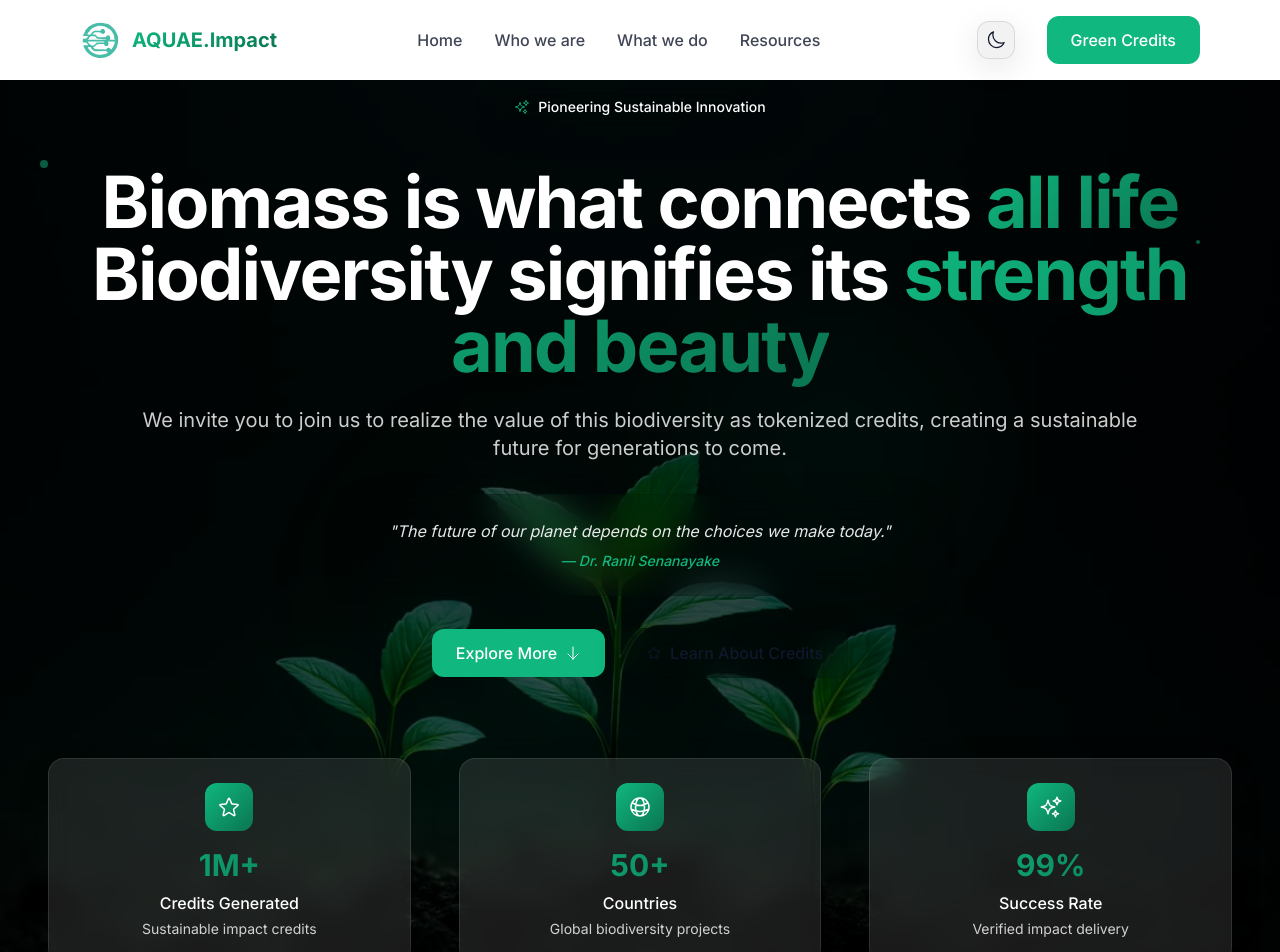
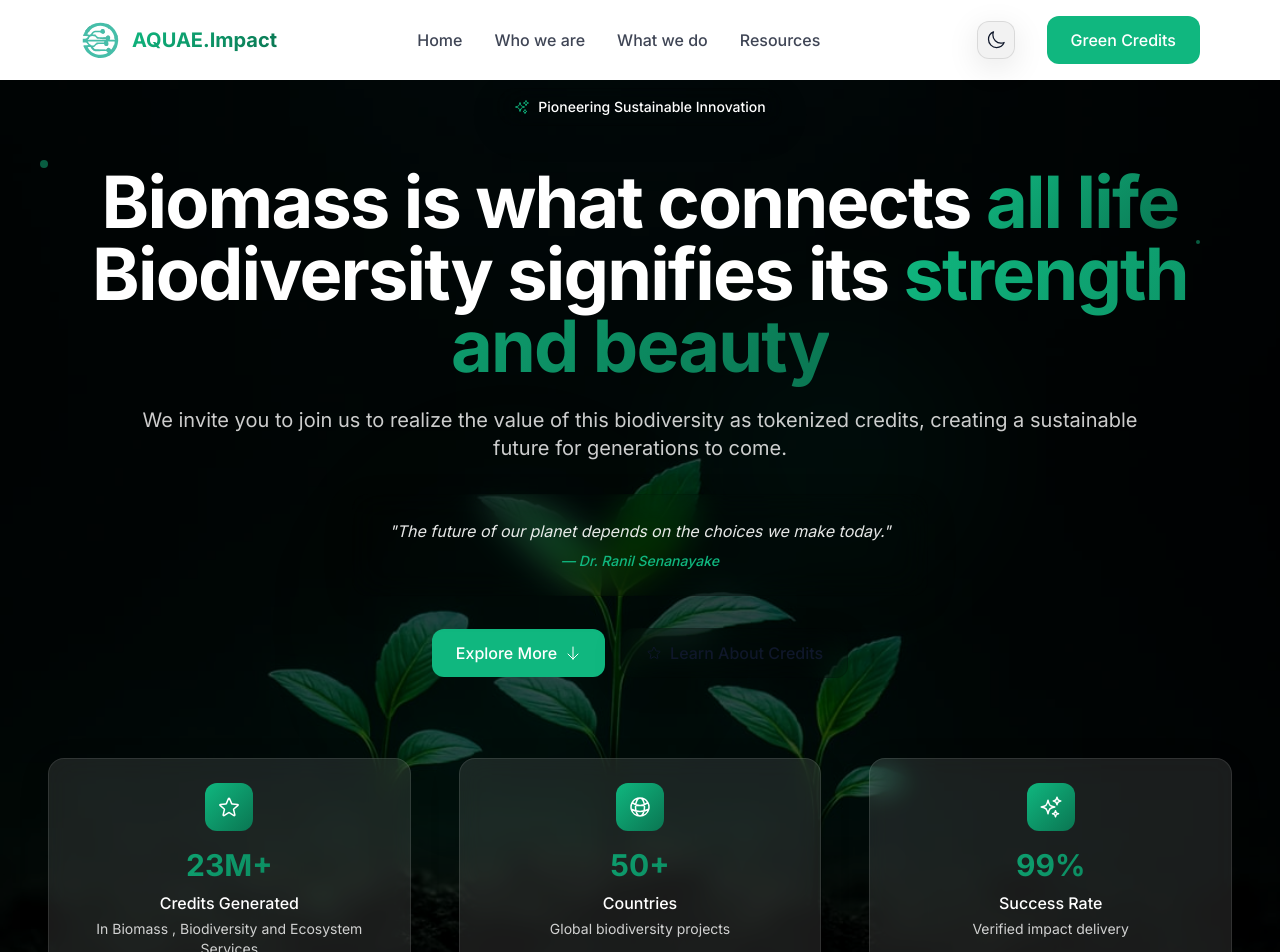
Before and after one commit to hiishaaam/Aquae_landing, a React (Vite) app: page / in a window 1280 px wide. Shown: the top 952 px of the page. Built offline with nearby package versions, Linux system fonts and the light colour scheme.

Commit message:
text changes

```diff
--- a/src/components/HeroSubsection.jsx
+++ b/src/components/HeroSubsection.jsx
@@ -129,7 +129,7 @@ export const HeroSubsection = () => {
           className="mt-20 grid grid-cols-1 md:grid-cols-3 gap-8 lg:gap-12"
         >
           {[
-            { icon: StarIcon, value: "1M+", label: "Credits Generated", description: "Sustainable impact credits" },
+            { icon: StarIcon, value: "23M+", label: "Credits Generated", description: "In Biomass , Biodiversity and Ecosystem Services" },
             { icon: GlobeAltIcon, value: "50+", label: "Countries", description: "Global biodiversity projects" },
             { icon: SparklesIcon, value: "99%", label: "Success Rate", description: "Verified impact delivery" }
           ].map((stat, index) => (
--- a/src/components/OverlapWrapperSubsection.jsx
+++ b/src/components/OverlapWrapperSubsection.jsx
@@ -21,13 +21,13 @@ const contactInfo = [
   {
     icon: PhoneIcon,
     title: "Phone",
-    value: "+1 (555) 123-4567",
+    value: "+91 XXXXXXXXXX",
     description: "Call us directly"
   },
   {
     icon: MapPinIcon,
     title: "Office",
-    value: "San Francisco, CA",
+    value: "KERALA",
     description: "Visit our headquarters"
   }
 ];
```
